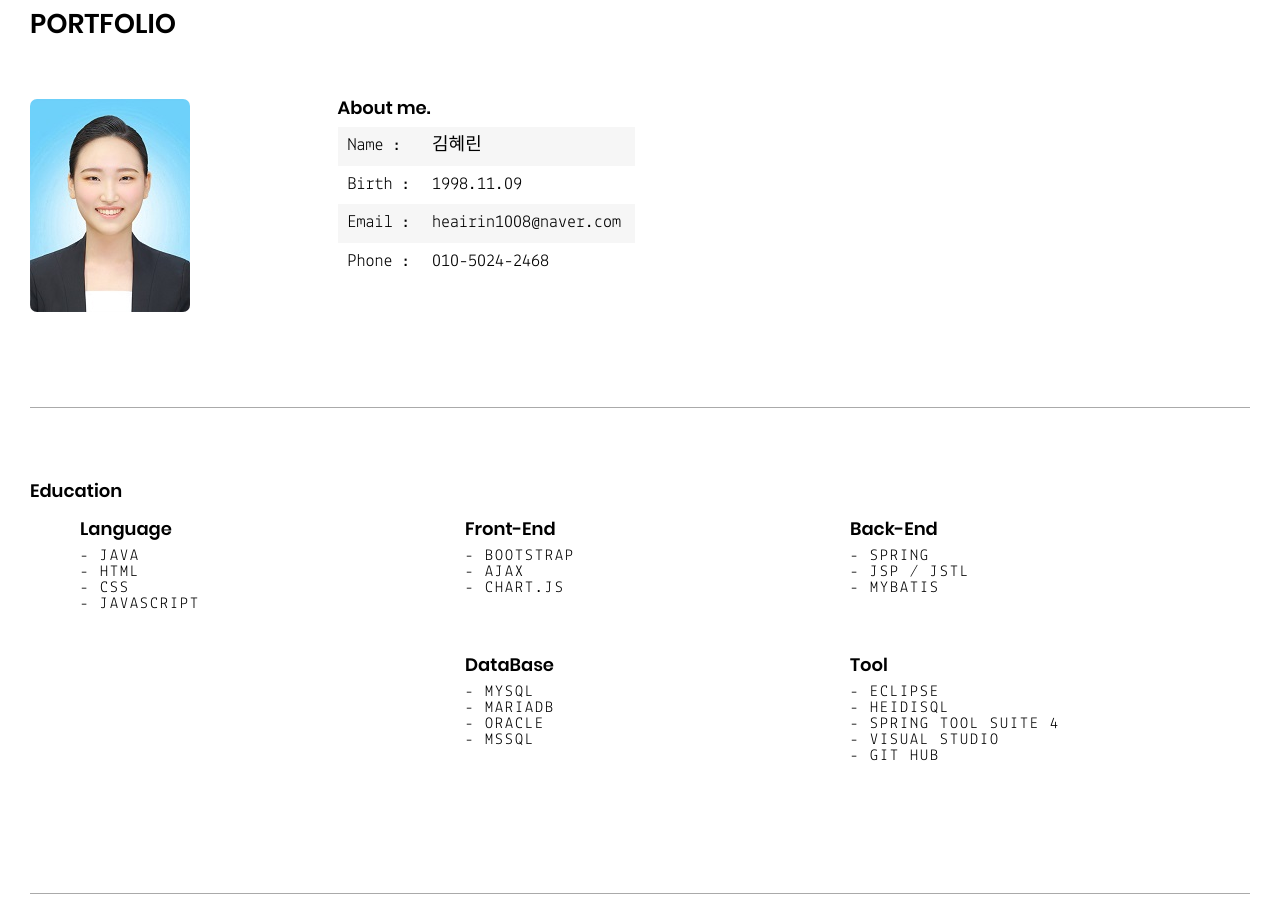
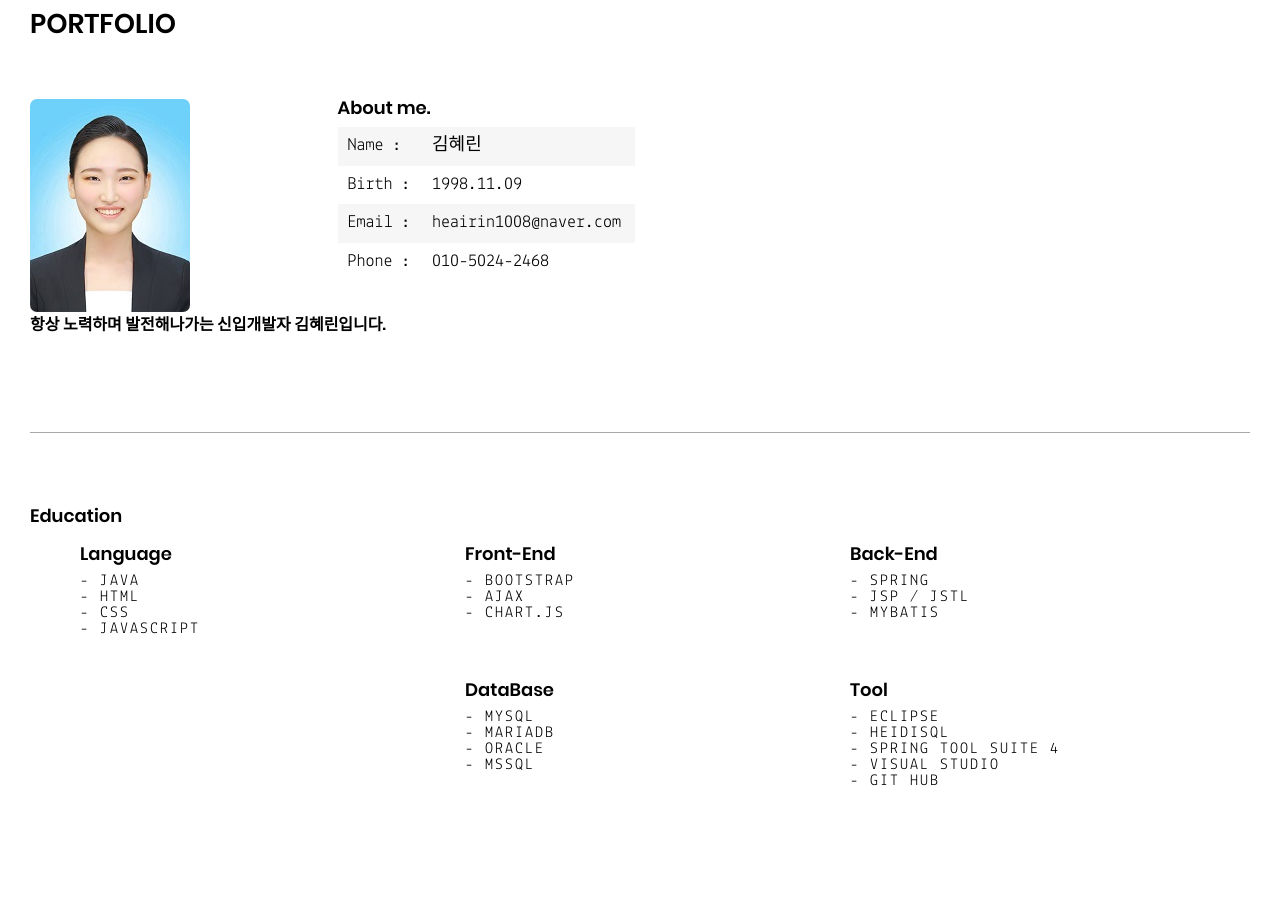
Before and after one commit to heairin1008/heairin1008.github.io, a Jekyll site: the page built from index.html, in a window 1280 px wide and 900 px high. Built offline with Jekyll 4.4.1, drawn with Linux system fonts in a browser that asks for light colours.

Commit message:
Update index.html

```diff
--- a/index.html
+++ b/index.html
@@ -40,7 +40,8 @@
 						</table>
 					</div>
 				</div>
-
+				<!--한줄소개-->
+				<p>항상 노력하며 발전해나가는 신입개발자 김혜린입니다.</p>
 			</div>
 		</section>
 		<section class="intro">
```
